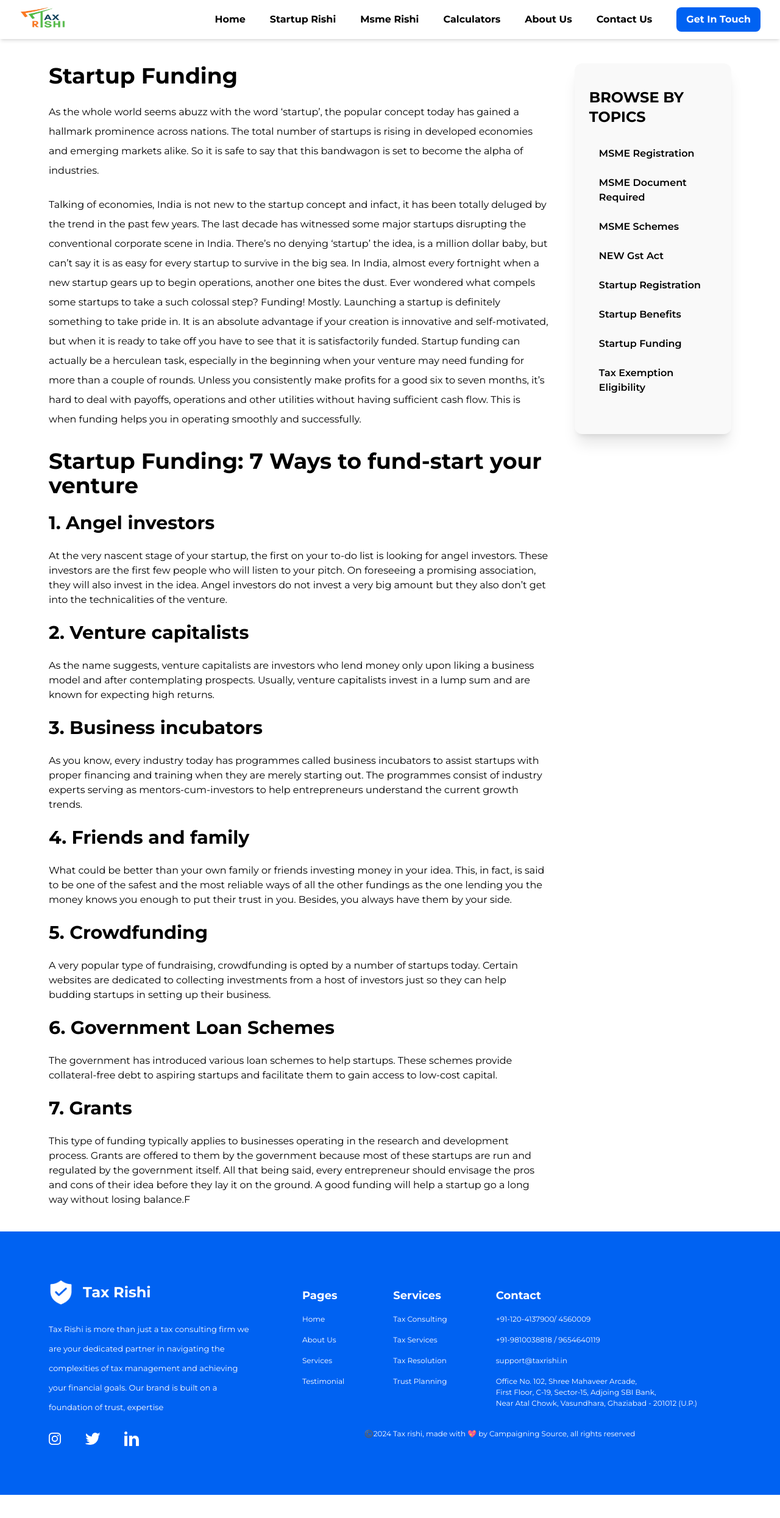
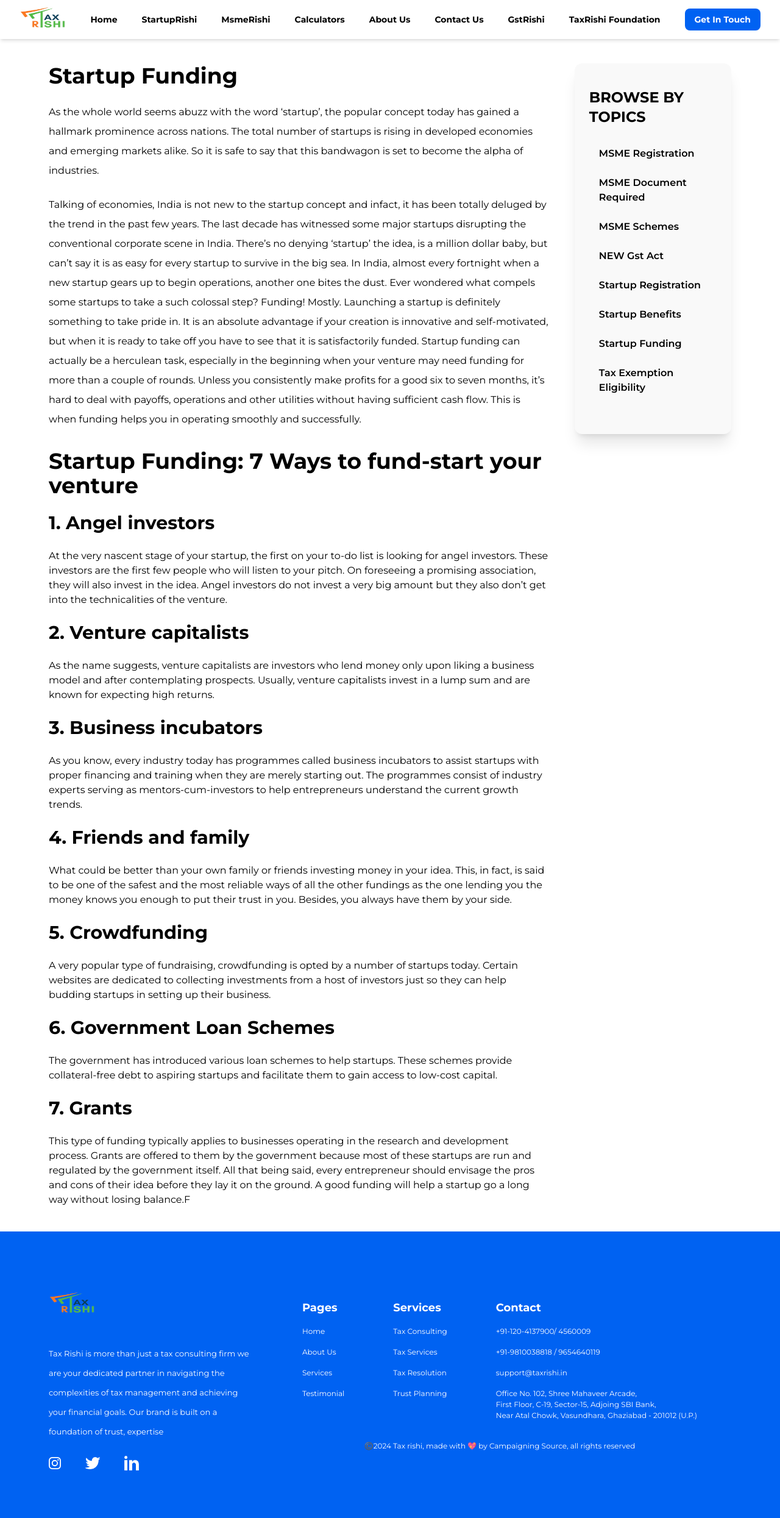
Before and after one commit to CsDeveloperLead/Tax_rishi, a React (Vite) app: page /startup/funding in a window 1280 px wide. Shown: the whole page at 61% size. Before the commit the page ends 2452 px from the top, so only its background shows below. Built offline with nearby package versions, Linux system fonts and the light colour scheme.

Commit message:
minor changes

```diff
--- a/src/components/AboutComponents/AboutSection1.jsx
+++ b/src/components/AboutComponents/AboutSection1.jsx
@@ -42,7 +42,7 @@ const AboutSection1 = () => {
           Wanna Know Our Story ?
         </div>
         <h1 className="text-2xl md:text-5xl text-center md:text-start font-bold md:leading-[50px]">
-          We Are in This business Since 15 Years
+          We Are in This business Since 1991
         </h1>
         <p className="text-sm text-center md:text-start md:leading-6">
           Our is a professionally managed firm. The team consist of skilled and
@@ -66,7 +66,7 @@ const AboutSection1 = () => {
             <img src={about2} alt="" className="w-8 h-8 object-contain" />
           </span>
           <span className="flex flex-col items-center md:items-start gap-2 font-semibold">
-            <p className="text-base md:text-xl ">15 Years Of Experience</p>
+            <p className="text-base md:text-xl ">34 Years Of Experience</p>
             <p className="text-gray-400 text-base text-center md:text-start ">
               Our vision is to be the most impactful & trustable
               consultant firm.
--- a/src/components/Footer.jsx
+++ b/src/components/Footer.jsx
@@ -1,5 +1,6 @@
 import footmain from "../assets/footmain.png";
 // import foot1 from "../assets/foot1.png";
+import Logo from '../assets/Logo.png'
 import foot2 from "../assets/foot2.png";
 import foot3 from "../assets/foot3.png";
 import { Link } from "react-router-dom";
@@ -9,14 +10,7 @@ const Footer = () => {
     <div className="px-4  py-10 md:p-20 bg-main w-full flex flex-col md:flex-row items-center gap-10 font-montserrat ">
       <div className="w-full md:w-[30%] flex flex-col items-center md:items-start gap-6">
         <div className="flex items-center gap-4">
-          <span className="">
-            <img
-              src={footmain}
-              alt="footmain"
-              className="w-10 h-10 object-contain"
-            />
-          </span>
-          <h1 className="text-white text-2xl font-bold">Tax Rishi</h1>
+          <img src={Logo} alt="Logo" className="w-20 h-20" />
         </div>
         <p className="text-[13px] text-white text-center md:text-start w-full leading-8">
           Tax Rishi is more than just a tax consulting firm we are your
--- a/src/components/HomeComponents/Section3.jsx
+++ b/src/components/HomeComponents/Section3.jsx
@@ -61,11 +61,11 @@ const Section3 = () => {
       <p className="w-[95%] md:w-full text-[14px] md:text-base text-center">
         Trust us to make tax season stress-free and beneficial for you
       </p>
-      <div className="w-full px-4 md:px-20 grid grid-cols-1 sm:grid-cols-2 lg:grid-cols-3 gap-10">
+      <div className="w-full px-4 grid grid-cols-1 sm:grid-cols-2 lg:grid-cols-3 gap-10 lg:place-items-center">
         {cardData.map((card) => (
           <div
             key={card.id}
-            className="bg-[#f8f8f8] w-full md:w-[430px] p-6 shadow-md rounded-lg  duration-500  group cursor-pointer hover:bg-main hover:scale-105"
+            className="bg-[#f8f8f8] w-full xl:w-[420px] p-6 shadow-md rounded-lg  duration-500  group cursor-pointer hover:bg-main hover:scale-105"
           >
             {" "}
             <div className="w-12 h-12 bg-main rounded-full flex justify-center items-center">
--- a/src/components/Navbar.jsx
+++ b/src/components/Navbar.jsx
@@ -46,7 +46,7 @@ const Navbar = () => {
   }, []);
   return (
     <nav className="bg-white shadow-md font-montserrat">
-      <div className="max-w-7xl mx-auto px-4 sm:px-6 lg:px-8">
+      <div className="max-w-7.5xl mx-auto px-4 sm:px-6 lg:px-8">
         <div className="flex justify-between items-center h-16">
           <div className="flex items-center">
             <Link to='/'
@@ -79,7 +79,7 @@ const Navbar = () => {
             </button>
           </div>
           {/* Desktop Menu */}
-          <div className="hidden md:flex md:items-center space-x-10 font-bold">
+          <div className="hidden md:flex md:items-center space-x-10 text-sm font-bold">
             {/* Home Link */}
             <NavLink
               to="/"
@@ -95,6 +95,7 @@ const Navbar = () => {
 
             <div className="relative" ref={startupRef}>
               <NavLink
+                onMouseEnter={() => setActiveDropdown("startup")}
                 to="/startup/registration"
                 className={({ isActive }) =>
                   isActive
@@ -103,11 +104,11 @@ const Navbar = () => {
                 }
                 onClick={() => toggleDropdown("startup")}
               >
-                Startup Rishi
+                StartupRishi
                 {({ isActive }) => isActive && <span className="mt-1">.</span>}
               </NavLink>
               {activeDropdown === "startup" && (
-                <div className="absolute top-full mt-4 -left-16 bg-white border rounded shadow-lg z-50 w-[250px]">
+                <div onClick={() => setActiveDropdown(null)} className="absolute top-full mt-4 -left-16 bg-white border rounded shadow-lg z-50 w-[250px]">
                   <NavLink to="/startup/registration" className="block px-4 py-2 hover:bg-gray-100">Registration Process</NavLink>
                   <NavLink to="/startup/benefits" className="block px-4 py-2 hover:bg-gray-100">Benefits</NavLink>
                   <NavLink to="/startup/funding" className="block px-4 py-2 hover:bg-gray-100">Startup Funding</NavLink>
@@ -119,6 +120,7 @@ const Navbar = () => {
             {/* Msme Dropdown */}
             <div className="relative" ref={msmeRef}>
               <NavLink
+                onMouseEnter={() => setActiveDropdown("msme")}
                 to="/msme/registration"
                 className={({ isActive }) =>
                   isActive
@@ -127,11 +129,11 @@ const Navbar = () => {
                 }
                 onClick={() => toggleDropdown("msme")}
               >
-                Msme Rishi
+                MsmeRishi
                 {({ isActive }) => isActive && <span className="mt-1">.</span>}
               </NavLink>
               {activeDropdown === "msme" && (
-                <div className="absolute top-full mt-4 -left-16 bg-white border rounded shadow-lg z-50 w-[250px]">
+                <div onClick={() => setActiveDropdown(null)} className="absolute top-full mt-4 -left-16 bg-white border rounded shadow-lg z-50 w-[250px]">
                   <NavLink to="/msme/registration" className="block px-4 py-2 hover:bg-gray-100">Registration Process</NavLink>
                   <NavLink to="/msme/document" className="block px-4 py-2 hover:bg-gray-100">Document Required</NavLink>
                   <NavLink to="/msme/scheme" className="block px-4 py-2 hover:bg-gray-100">MSME Scheme</NavLink>
@@ -180,6 +182,32 @@ const Navbar = () => {
               {({ isActive }) => isActive && <span className="mt-1">.</span>}
             </NavLink>
 
+            {/* Gstrishi */}
+            <NavLink
+              to="/"
+              className={({ isActive }) =>
+                isActive
+                  ? "text-main flex flex-col items-center"
+                  : "text-[#000] hover:text-main flex flex-col items-center"
+              }
+            >
+              GstRishi
+              {({ isActive }) => isActive && <span className="mt-1">.</span>}
+            </NavLink>
+
+            {/* Tax rishi foundation */}
+            <NavLink
+              to="/"
+              className={({ isActive }) =>
+                isActive
+                  ? "text-main flex flex-col items-center"
+                  : "text-[#000] hover:text-main flex flex-col items-center"
+              }
+            >
+              TaxRishi Foundation
+              {({ isActive }) => isActive && <span className="mt-1">.</span>}
+            </NavLink>
+
             {/* Get In Touch Button */}
             <Link
               to='https://wa.link/ponzo9'
@@ -201,6 +229,12 @@ const Navbar = () => {
           </NavLink>
           <NavLink to="/about" className="block px-4 py-2 text-[#000] font-bold hover:text-main">
             About
+          </NavLink>
+          <NavLink to="/" className="block px-4 py-2 text-[#000] font-bold hover:text-main">
+            GstRishi
+          </NavLink>
+          <NavLink to="/" className="block px-4 py-2 text-[#000] font-bold hover:text-main">
+            TaxRishi Foundation
           </NavLink>
 
           <div className="w-full flex flex-col items-center">
--- a/src/pages/Contact.jsx
+++ b/src/pages/Contact.jsx
@@ -79,7 +79,7 @@ const Contact = () => {
         <h1 className="text-2xl md:text-5xl text-center md:text-start font-bold md:leading-[50px]">Keep Connected & Lets Get In Touch With Our Team</h1>
         <p className="text-gray-400 text-center md:text-start">Maximize Your Tax Savings with Expert Guidance from TaxRishi – Your Trusted Partner in Tax Solutions.</p>
         <div className="flex flex-col items-center md:items-start md:flex-row gap-6">
-            <span>
+            <span className="flex-shrink-0">
                 <img src={con1} alt="" className="w-8 h-8 object-contain"/>
             </span>
             <span className="flex flex-col items-center md:items-start gap-2 font-semibold">
```
Also changed, not shown: src/components/FinancialQuizModal.jsx (+36 -14 lines), src/components/HomeComponents/TestimonialSection.jsx (+5 -5 lines). Lines whose indentation alone changed are shown as unchanged.
